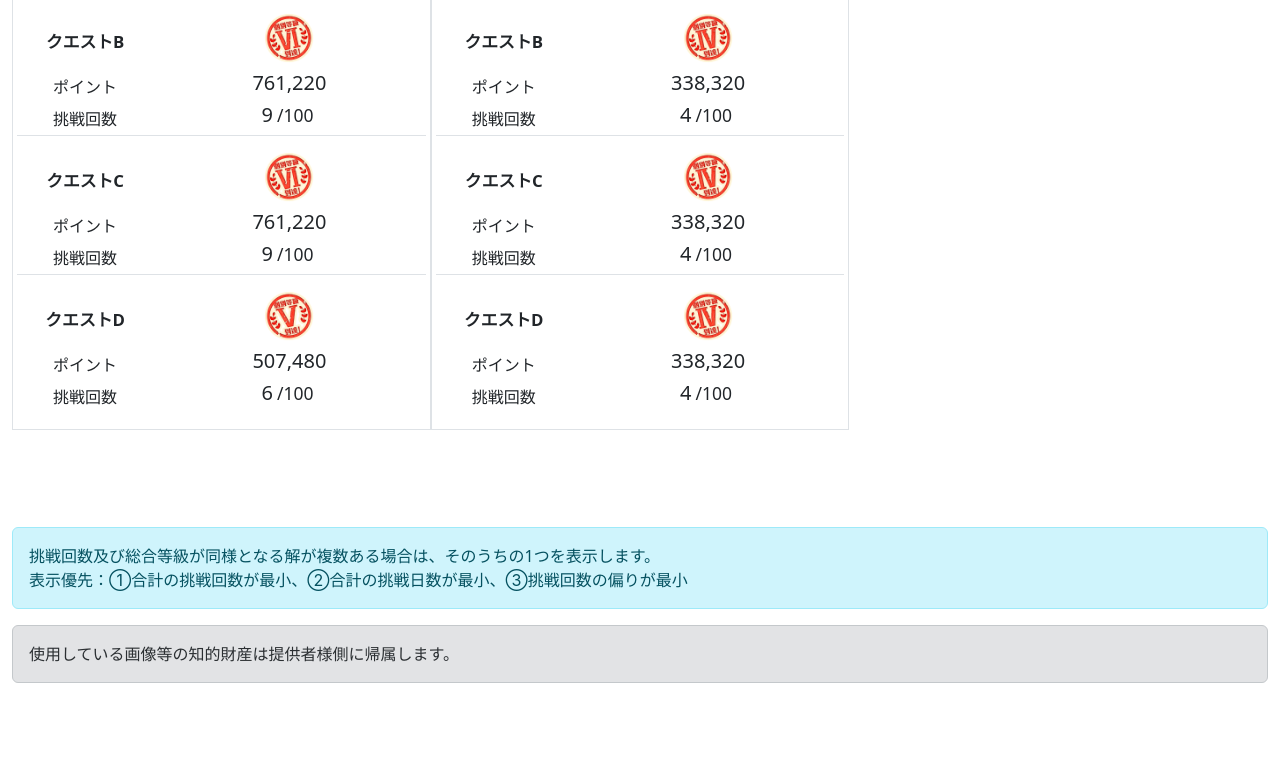
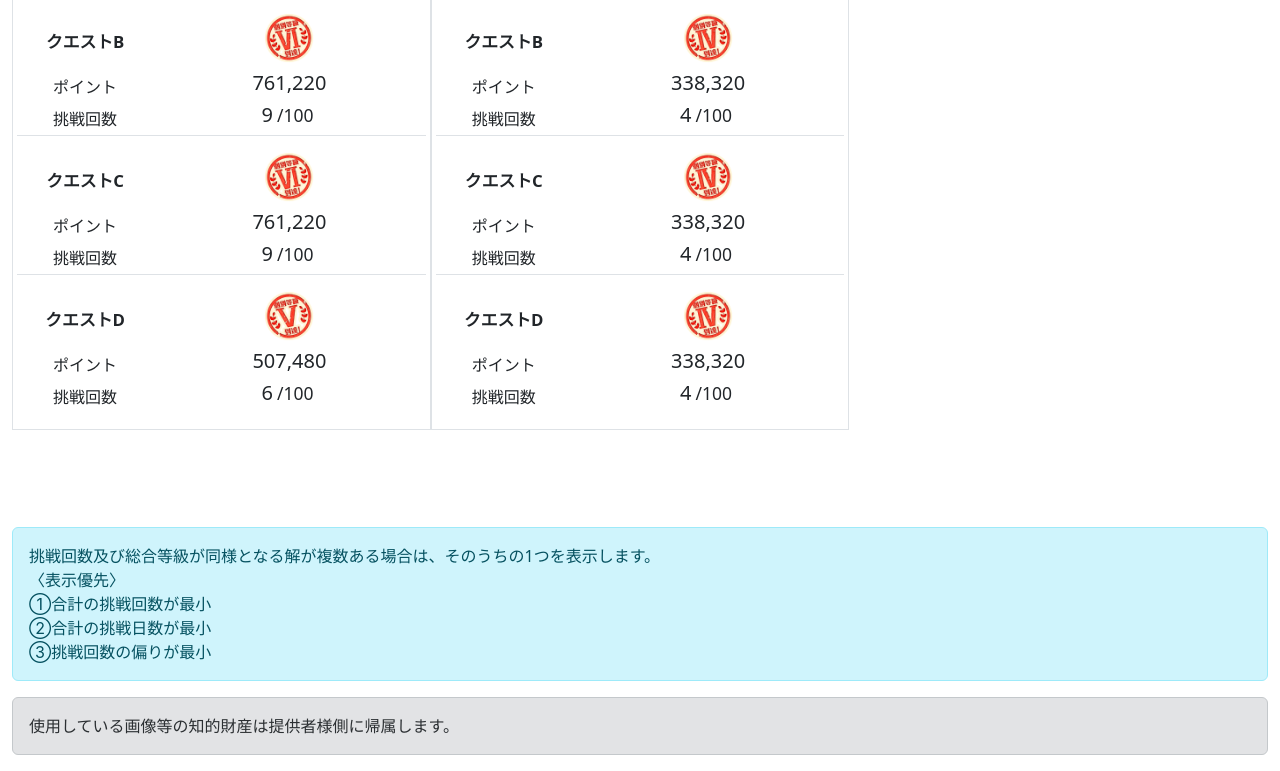
Before and after one commit to kmlnwiz/phantombattle, a plain HTML site: page index.html in a window 1280 px wide. Shown: the part 2011-2782 px from the top of the page. Before the commit the page ends 2710 px from the top, so only its background shows below. Drawn offline with nearby package versions, Linux system fonts and the light colour scheme.

Commit message:
Update index.html

```diff
--- a/index.html
+++ b/index.html
@@ -717,7 +717,10 @@
         <div class="row row-cols-1 g-0">
             <div class="alert alert-info" role="alert">
                 挑戦回数及び総合等級が同様となる解が複数ある場合は、そのうちの1つを表示します。<br>
-                表示優先：➀合計の挑戦回数が最小、➁合計の挑戦日数が最小、➂挑戦回数の偏りが最小
+                〈表示優先〉<br>
+                ➀合計の挑戦回数が最小<br>
+                ➁合計の挑戦日数が最小<br>
+                ➂挑戦回数の偏りが最小
             </div>
             <!--<div class="alert alert-warning" role="alert">
                 Safariなどでフォームの入力内容が画像に反映されない場合は、設定からトラッキングの防止をオフにすると描写される場合があります。なお設定の変更により生じた不利益等については一切責任を負いません。
```
